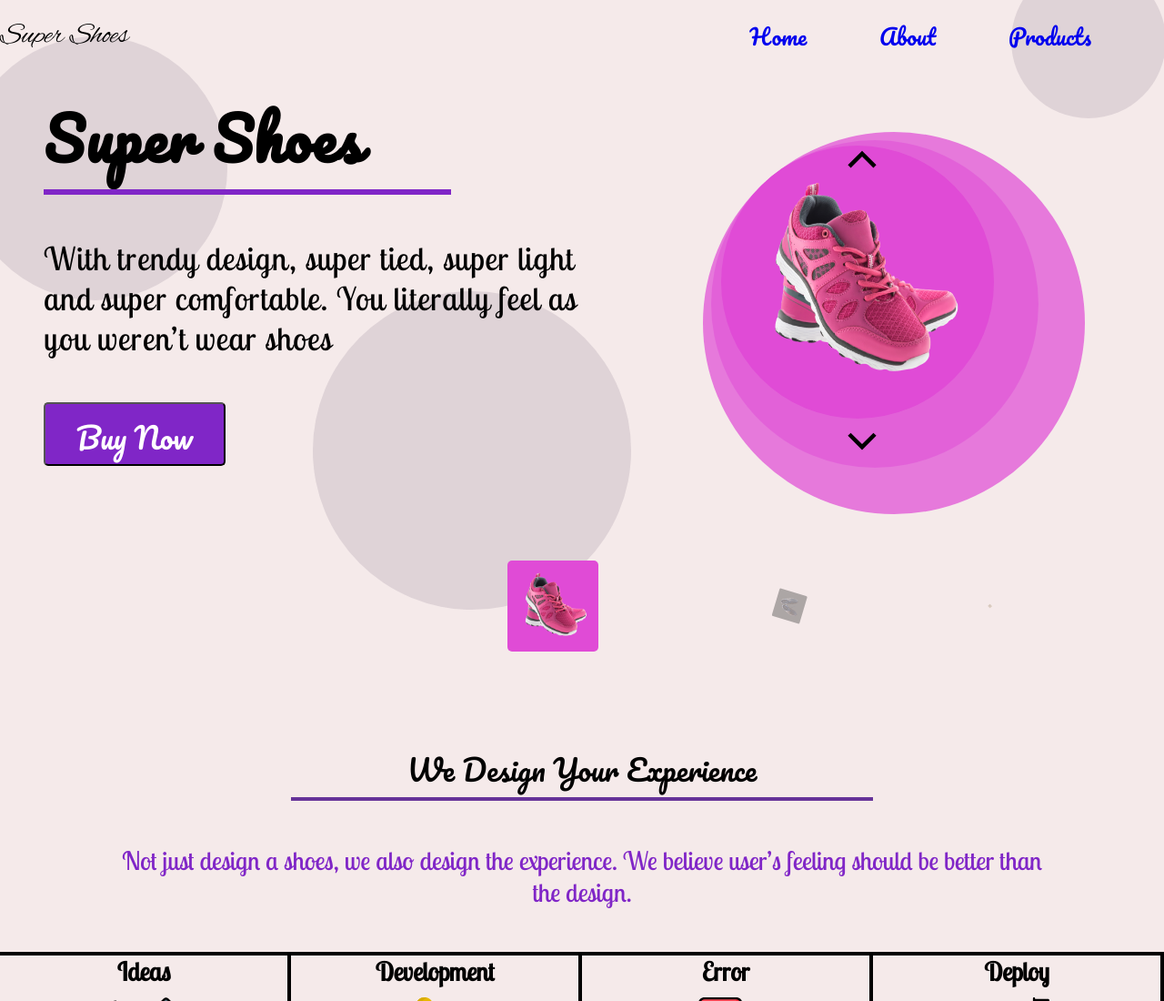
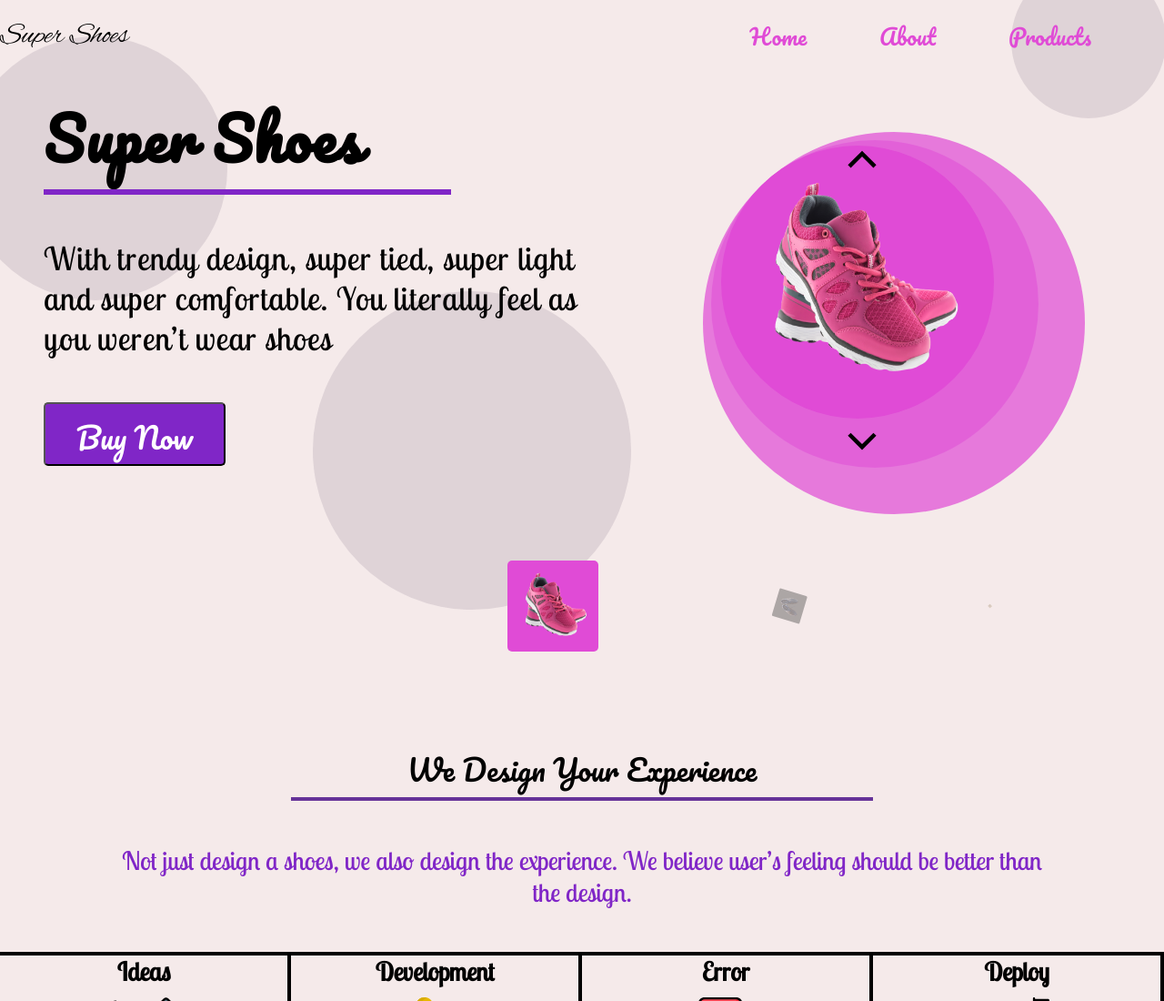
Before and after one commit to Finn-AM/Shoes, a plain HTML site: page index.html in a window 1280 px wide. Shown: the top 1100 px of the page at 91% size. Drawn offline with nearby package versions, Linux system fonts and the light colour scheme; files whose address does not match are found by name.

Commit message:
completed

```diff
--- a/css/style.scss
+++ b/css/style.scss
@@ -49,6 +49,7 @@ body {
     & a {
       margin-left: 5rem;
       text-decoration: none;
+      color: $default;
     }
   }
 }
```
Also changed, not shown: css__map/style.css.
